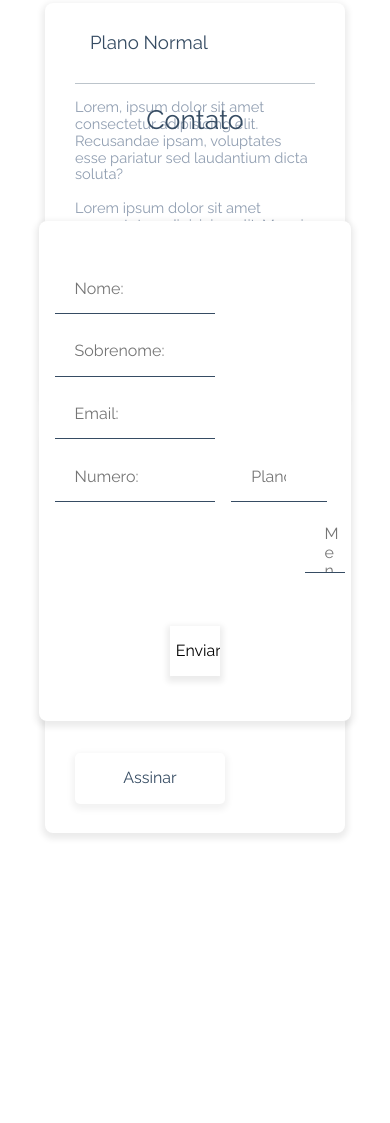
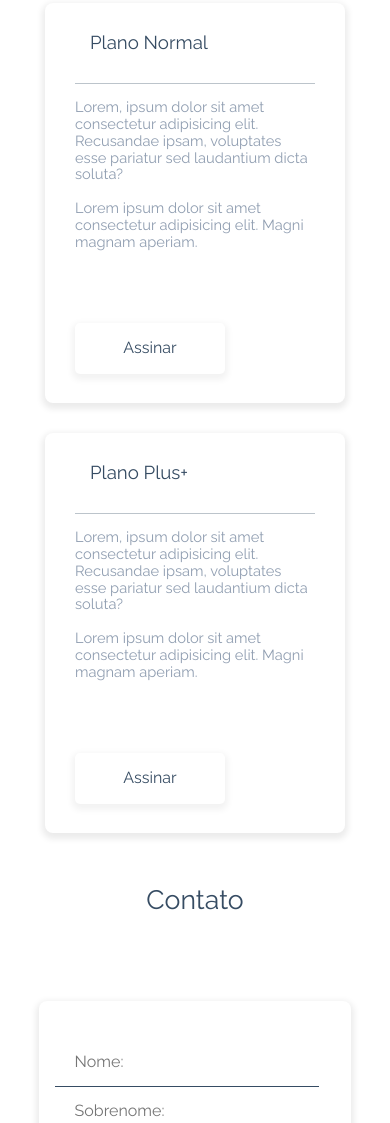
Before and after one commit to CRCunha/Template3, a plain HTML site: page index.html in a window 390 px wide. Shown: the part 2307-3430 px from the top of the page. Drawn offline with Linux system fonts and the light colour scheme.

Commit message:
Fix form on mobile

```diff
--- a/CSS/STYLES/MOBILE/header.css
+++ b/CSS/STYLES/MOBILE/header.css
@@ -52,13 +52,38 @@
     }
     main .section2 {
         margin-top: 650px;
+        margin-bottom: 780px;
     }
     main .section2 .content .cards .card {
         margin-bottom: 30px;
     }
     footer {
-        margin-top: 820px;
+        margin-top: 50px;
         height: 100px;
+    }
+    #nome {
+        width: 80%;
+    }
+    #s-nome {
+        width: 80%;
+    }
+    #email {
+        width: 80%;
+    }
+    #numero {
+        width: 80%;
+    }
+    #input-planos {
+        width: 100%;
+        margin-top: -60px;
+    }
+    #mensagem {
+        margin-left: -39%;
+        width: 80%;
+        margin-top: 80px;
+    }
+    #enviar {
+        width: 60%;
     }
     /* FIXES */
 }
--- a/index.html
+++ b/index.html
@@ -164,11 +164,11 @@
         <div class="title" id="contato">Contato</div>
         <div class="container">
             <form action="https://formspree.io/contato@cristiancunha.me" method="POST">
-                <input type="text" name="nome" placeholder="Nome:" autocomplete="off">
-                <input type="text" name="sobre-nome" placeholder="Sobrenome:" autocomplete="off">
-                <input type="email" name="email" id="" placeholder="Email:" autocomplete="off">
+                <input type="text" name="nome" id="nome" placeholder="Nome:" autocomplete="off">
+                <input type="text" name="sobre-nome" id="s-nome" placeholder="Sobrenome:" autocomplete="off">
+                <input type="email" name="email" id="email" placeholder="Email:" autocomplete="off">
                 <br>
-                <input type="number" name="numero" id="" placeholder="Numero:" autocomplete="off">
+                <input type="number" name="numero" id="numero" placeholder="Numero:" autocomplete="off">
                 <br>
                 <input id="input-planos" list="planos" name="planos" placeholder="Planos">
                 <br>
@@ -178,10 +178,10 @@
                     <option value="Plus+">
                 </datalist>
                 <br>
-                <textarea name="mensagem" placeholder="Mensagem:" autocomplete="off"></textarea>
+                <textarea id="mensagem" name="mensagem" placeholder="Mensagem:" autocomplete="off"></textarea>
                 <br>
                 <div class="btn-enviar">
-                    <input type="submit" name="enviar" value="Enviar">
+                    <input type="submit" id="enviar" name="enviar" value="Enviar">
                 </div>
                 <input style="display: none " type="hidden " name="_next " value="https://crcunha.github.io/Template3 ">
             </form>
```
